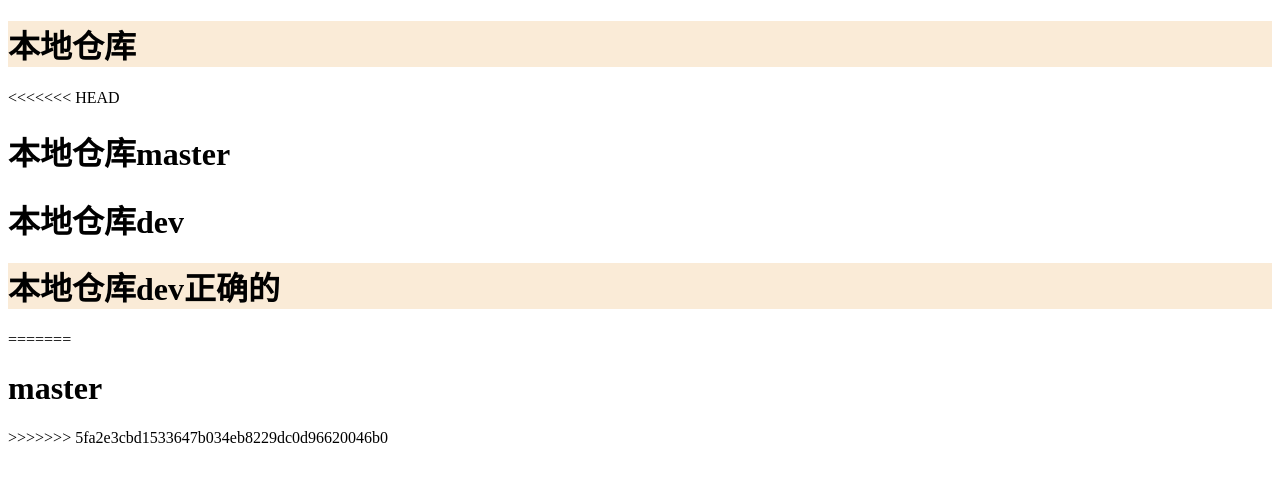
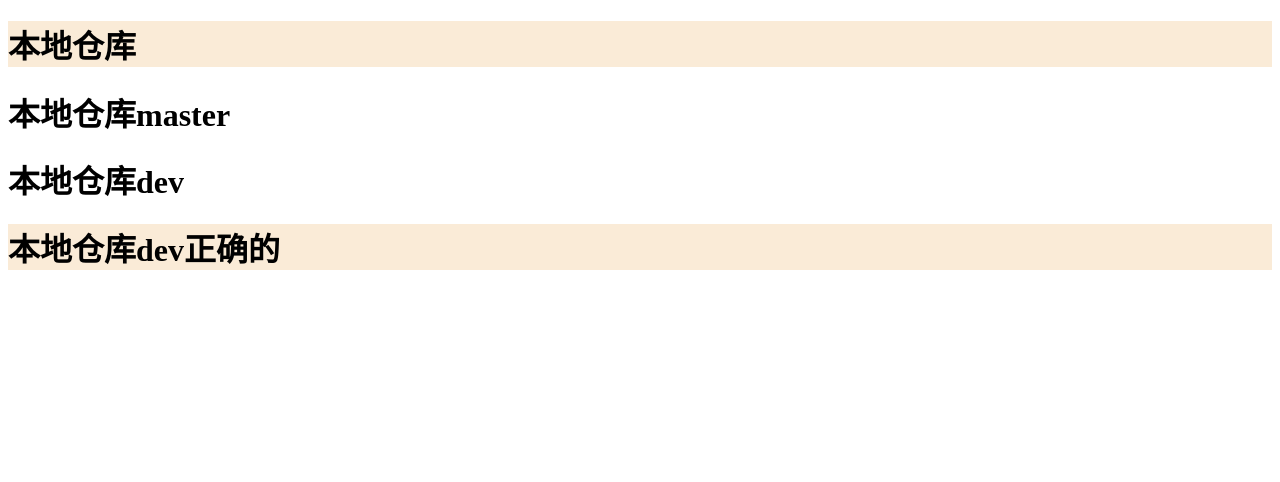
Before and after one commit to LMY1214/10.27, a plain HTML site: page index.html in a window 1280 px wide. Drawn offline with Linux system fonts and the light colour scheme.

Commit message:
'修改之后dev1'

```diff
--- a/index.html
+++ b/index.html
@@ -11,13 +11,9 @@
 
 <body>
     <h1>本地仓库</h1>
-<<<<<<< HEAD
     <h1>本地仓库master</h1>
     <h1>本地仓库dev</h1>
     <h1>本地仓库dev正确的</h1>
-=======
-    <h1>master</h1>
->>>>>>> 5fa2e3cbd1533647b034eb8229dc0d96620046b0
 </body>
 
 </html>
```
